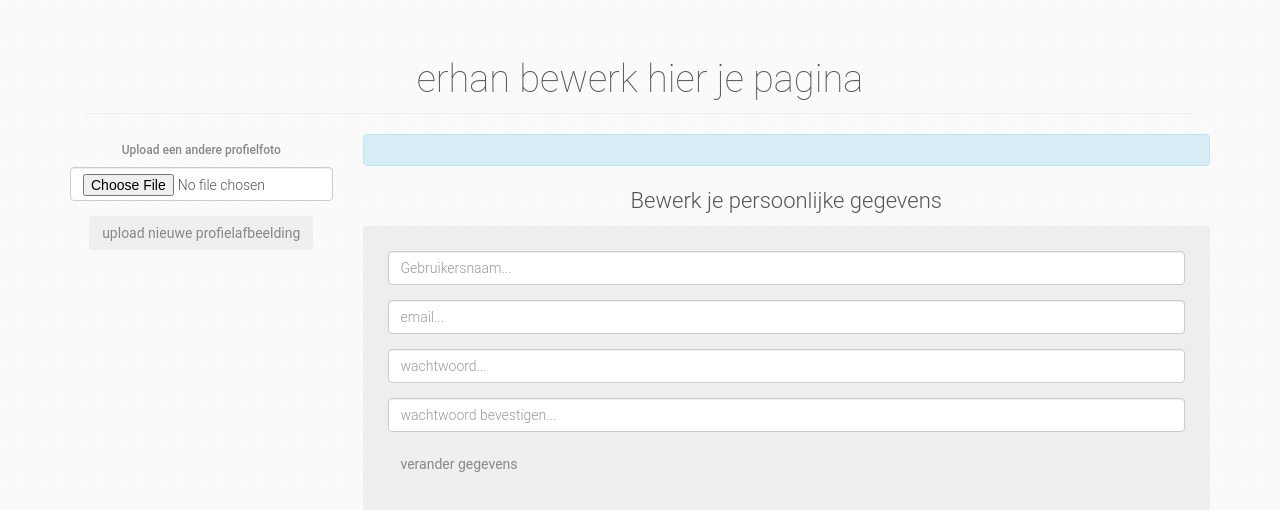
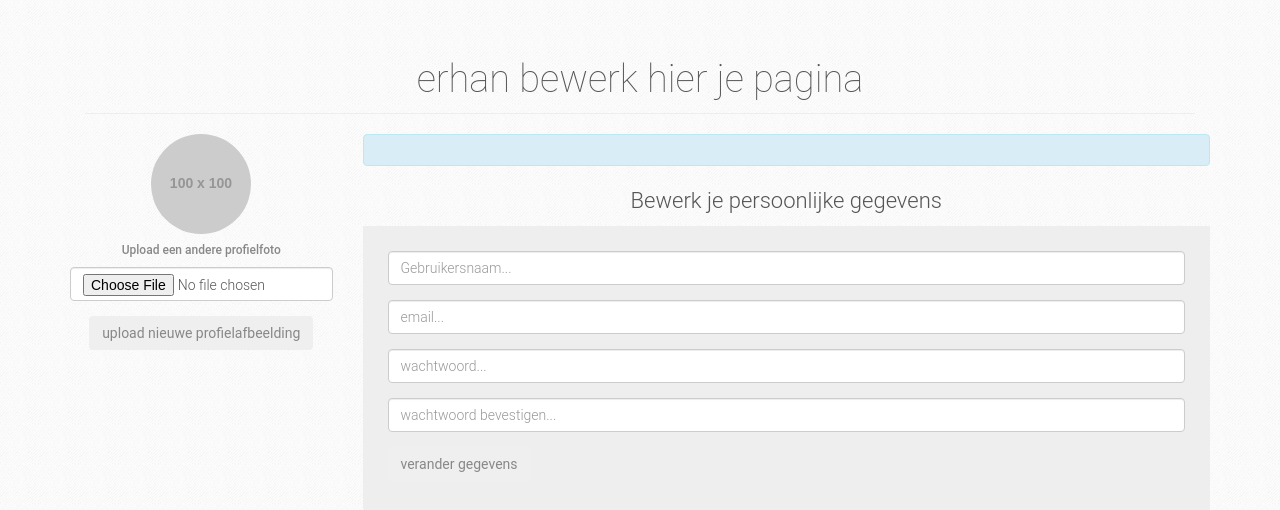
Before and after one commit to ErhanLammar/IMDstagram, a PHP site: page /editprofile.php in a window 1280 px wide. Shown: the part 56-566 px from the top of the page. Run offline with PHP 8.4, Linux system fonts and the light colour scheme; a user stored in the database is signed in; data comes from the database, SQL or seed files in the repository; grey boxes labelled with a size stand in for pictures from a placeholder-image service; some libraries are stand-ins or nearby versions.

Commit message:
Update editprofile
userimage updaten werkt niet.

```diff
--- a/editprofile.php
+++ b/editprofile.php
@@ -13,9 +13,7 @@ session_start();
 if(!isset($_SESSION['loggedIn'])){
     header("Location:index.php");
 }
-if(isset($_POST['uploadimg'])){
-    move_uploaded_file($_FILES['file']['tmp_name'], "uploade_profileim/".$_FILES['file']['name'] );
-}
+
 if(!empty($_POST['update'])) {
 // todo: 1 form input velden ophalen
     try {
@@ -30,6 +28,9 @@ if(!empty($_POST['update'])) {
     } catch (exception $e) {
         $succes = $e->getMessage();
     }
+}
+if(isset($_POST['uploadimg'])){
+    move_uploaded_file($_FILES['file']['tmp_name'], "uploade_profileim/".$_FILES['file']['name'] );
 }
 
 ?><!doctype html>
@@ -118,12 +119,13 @@ if(!empty($_POST['update'])) {
         <form role="form" action="classes/user.class.php" method="post" enctype="multipart/form-data">
         <div class="col-md-3">
             <div class="form-group">
+                <img src='//placehold.it/100x100' class='avatar img-circle' alt='avatar'>
                     <?php
                     $conn = mysqli_connect("localhost", "root", "", "IMDstagram");
                     $query = mysqli_query($conn, "SELECT * FROM users WHERE username = '". $_SESSION['loggedIn']."'");
                     while ($row = mysqli_fetch_assoc($query)){
                         if ($row['profileimage'] == "") {
-                            echo "<img src='//placeholdit.imgix.net/~text?txtsize=9&txt=100%C3%97100&w=100&h=100' class='avatar img-circle' alt='avatar'>";
+                            echo "";
                         }else{
                             echo "<img src='uploaded_profileimg/".$row['profileimage']."' class='avatar img-circle' alt='avatar'";
                         }
```
